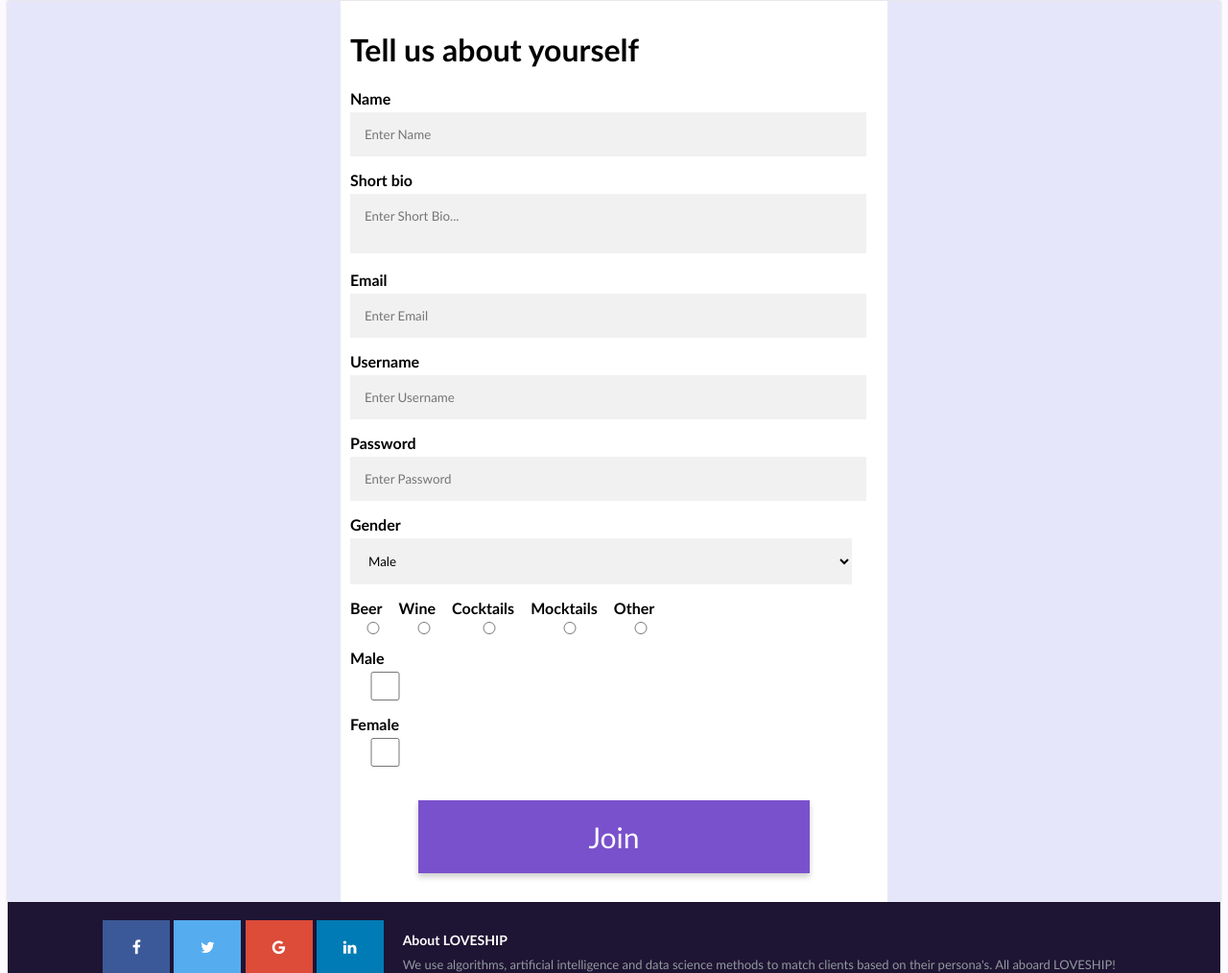
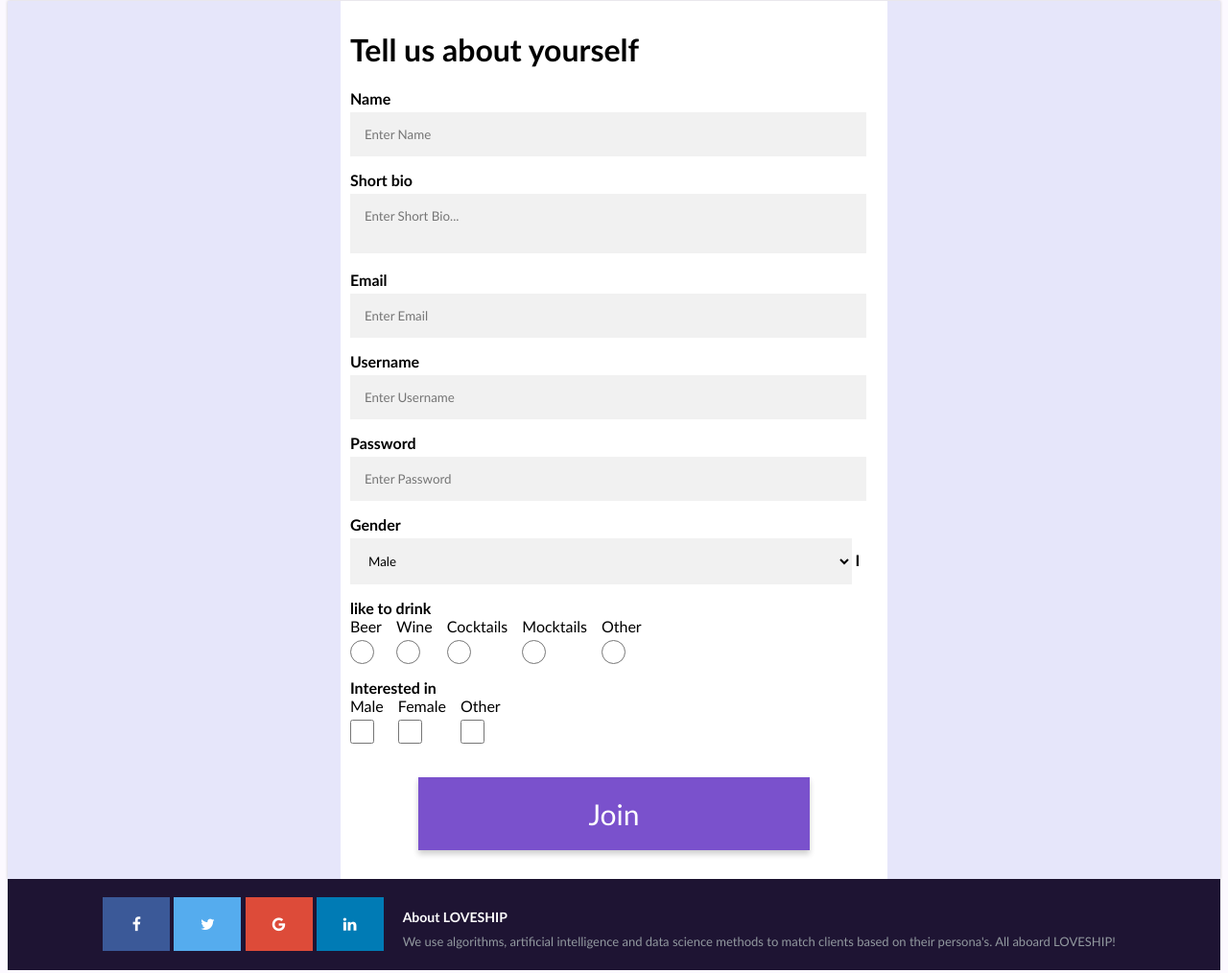
Before and after one commit to MDGMDGMDG/Personality-Compatibility-Dating-Site, a plain HTML site: page signup.html in a window 1280 px wide. Shown: the part 215-1229 px from the top of the page at 96% size. Drawn offline with Linux system fonts and the light colour scheme.

Commit message:
added styling to sign up page for input type radio and checkbox. Also added select combobox incl styling.

```diff
--- a/signup.html
+++ b/signup.html
@@ -1,5 +1,5 @@
 <!DOCTYPE html>
-<html>
+<html lang="en">
 
 <head>
   <meta charset="utf-8">
@@ -54,43 +54,45 @@
           <option>Other</option>
         </select>
 
-        <div style="display:flex; justify-content:start;">
+        <label><b> I like to drink</b></label>
+        <div class="flex-selection">
           <div>
-            <label for="beer"><b>Beer</b></label>
+            <label for="beer">Beer</label>
             <input type="radio" id="beer" name="drink" value="beer">
           </div>
           <div>
-            <label for="wine"><b>Wine</b></label>
+            <label for="wine">Wine</label>
             <input type="radio" id="wine" name="drink" value="wine">
           </div>
           <div>
-            <label for="cocktails"><b>Cocktails</b></label>
+            <label for="cocktails">Cocktails</label>
             <input type="radio" id="cocktails" name="drink" value="cocktails">
           </div>
           <div>
-            <label for="mocktails"><b>Mocktails</b></label>
+            <label for="mocktails">Mocktails</label>
             <input type="radio" id="mocktails" name="drink" value="mocktails">
           </div>
           <div>
-            <label for="other"><b>Other</b></label>
+            <label for="other">Other</label>
             <input type="radio" id="other" name="drink" value="other">
           </div>
         </div>
 
-        <div style="display:flex; justify-content:start;">
+        <label><b>Interested in</b></label>
+        <div class="flex-selection">
           <div>
-            <label style="display:inline-block;min-width:60px;" for="male"><b>Male</b></label>
-            <input style="display:inline;" type="checkbox" name="male" class="larger">
+            <label class="label-inline-block" for="male">Male</label>
+            <input type="checkbox" name="male" value="male">
+          </div>
+          <div>
+            <label class="label-inline-block" for="female">Female</label>
+            <input type="checkbox" name="female" value="female">
+          </div>
+          <div>
+            <label class="label-inline-block" for="other">Other</label>
+            <input type="checkbox" name="other" value="other">
           </div>
         </div>
-        <div style="display:flex; justify-content:start;">
-          <div>
-            <label style="display:inline-block;min-width:60px;" for="female"><b>Female</b></label>
-            <input style="display:inline;" type="checkbox" name="female" class="larger">
-          </div>
-        </div>
-
-
 
         <div class="center margin20">
           <button type="submit" style="width:80%;">Join</button>
--- a/style.css
+++ b/style.css
@@ -240,6 +240,27 @@ input::placeholder {
   text-align: left;
 }
 
+.label-inline-block {
+  display: inline-block;
+}
+
+input[type=checkbox], input[type=radio] {
+  display: block;
+  width: 25px;
+  height: 25px;
+  transition: 0.3s;
+}
+
+input[type=checkbox]:hover {
+  box-shadow: 0 4px 8px 0 rgba(0,0,0,0.2);
+  transform: scale(1.1);
+}
+
+/* no shadow because of unremovable white square background*/
+input[type=radio]:hover {
+  transform: scale(1.1);
+}
+
 textarea::placeholder {
   font-family: Calibri, Calibri, Arial, Helvetica, sans-serif;
   font-size: 18;
@@ -464,8 +485,9 @@ li a:hover:not(.active) {
   box-shadow: 0 0px 3px 0 rgba(0,0,0,0.2);
 }
 
-.larger {
-  width: 30px;
-  height: 30px;
-  display: block;
+.flex-selection {
+  display:flex;
+  justify-content:start;
+  gap:15px;
+  flex-wrap:wrap;
 }
```
Also changed, not shown: people.html (+1 -1 lines), reviews.html (+1 -1 lines).
